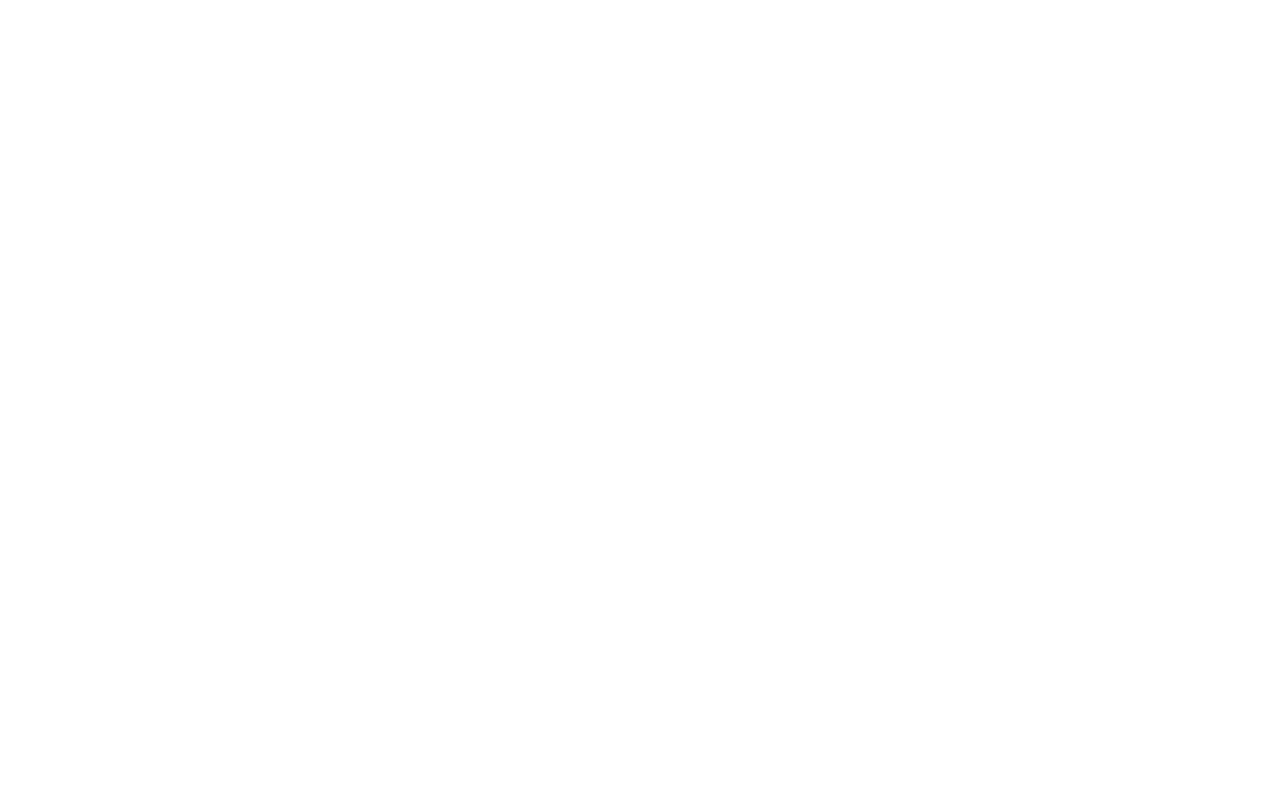
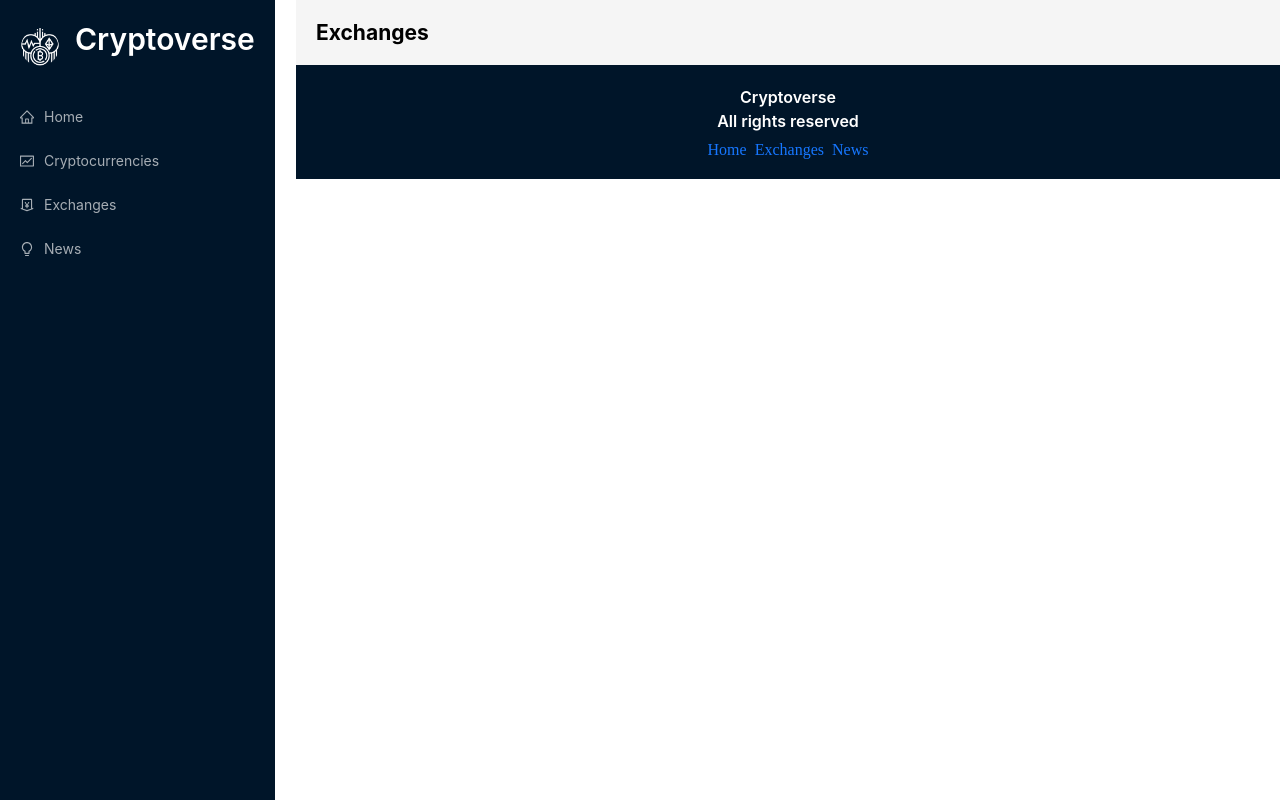
Before and after one commit to likemcode/CryptoSpace, a React (Create React App) app: page /exchanges in a window 1280 px wide. Built offline with nearby package versions, Linux system fonts and the light colour scheme.

Commit message:
work on Layout

```diff
--- a/package.json
+++ b/package.json
@@ -6,8 +6,10 @@
     "@testing-library/jest-dom": "^5.17.0",
     "@testing-library/react": "^13.4.0",
     "@testing-library/user-event": "^13.5.0",
+    "antd": "^5.13.3",
     "react": "^18.2.0",
     "react-dom": "^18.2.0",
+    "react-router-dom": "^6.21.3",
     "react-scripts": "5.0.1",
     "web-vitals": "^2.1.4"
   },
--- /dev/null
+++ b/src/App.css
@@ -0,0 +1,379 @@
+
+:root{
+    --text-primary:#000;
+    --bgPrimary:#fff;
+   --bgSecondary: #F9F9F9;
+   --pink: #0071bd;
+   --light-blue: #e6f7ff;
+   --border: #d9d9d9;
+}
+
+* {
+    margin: 0;
+    padding: 0;
+    box-sizing: border-box;
+}
+
+a:hover{
+    color: var(--pink) !important;
+}
+
+.app{
+    display: flex;
+    overflow: hidden;
+}
+
+.navbar{
+    flex: 0.2;
+    background-color: rgb(0, 21, 41);
+}
+
+.main{
+    flex: 0.8;
+    width: 100%;
+
+}
+.routes{
+    padding: 20px;
+}
+.nav-container{
+    position: fixed;
+    left: 0;
+    margin: 10px;
+    height: 100vh;
+    margin: 0px;
+    background-color: rgb(0, 21, 41);
+}
+
+.logo-container{
+    background-color: #001529;
+    display: flex;
+    padding: 20px;
+    align-items: center;
+    width: 100%;
+}
+.logo{
+    margin:0 0 0 15px;
+}
+.logo a{
+   color: white;
+}
+.menu-control-container{
+    display: none !important;
+    position: absolute !important;
+    right: 10px !important;
+    top: 25px !important;
+    font-size: 1.2rem !important;
+    background-color: var(--bgSecondary) !important;
+    border: none !important;
+}
+
+.loader{
+    height: 81vh;
+    display: flex;
+    justify-content: center;
+    align-items: center;
+}
+
+@media screen and (max-width:1300px){
+    .main{
+        margin-left: 50px;
+    }
+}
+
+@media screen and (max-width:1170px){
+    .main{
+        margin-left: 50px;
+    }
+}
+
+@media screen and (max-width:1000px){
+    .main{
+        margin-left: 100px;
+    }
+}
+
+@media screen and (max-width:800px){
+    .app{
+        flex-direction: column;
+        overflow: hidden;
+    }
+
+    .navbar{
+        flex: 1;
+    }
+
+    .main{
+        flex: 1;
+        margin-top: 90px;
+        margin-left: 0px;
+        margin-right: 10px;
+    }
+
+    .nav-container{
+        height: 8vh;
+        position:fixed;
+        width: 100%;
+        z-index: 100;
+        background-color: var(--bgSecondary);
+    }
+
+    .menu-control-container{
+        display: block !important;
+    }
+
+    .ant-menu{
+        position: absolute;
+        right: 0px;
+    }
+    .home-title{
+        font-size: 1.4rem !important;
+    }
+    .show-more{
+        font-size: 1.3rem !important;
+    }
+}
+
+.coin-detail-container{
+    margin: 30px;
+}
+
+.coin-heading-container{
+    display: flex;
+    justify-content: center;
+    align-items: center;
+    flex-direction: column;
+    border-bottom: 1px solid var(--border);
+    padding-top: 20px;
+    padding-bottom: 20px;
+    gap: 10px;
+}
+
+.coin-heading-container .coin-name{
+    font-weight: 900;
+    color: var(--pink);
+}
+
+.coin-heading-container p{
+    font-size: 1rem;
+    opacity: 0.9;
+    margin-bottom: 20px;
+}
+
+.stats-container{
+    display: flex;
+    justify-content: space-between;
+    align-items: center;
+    gap: 40px;
+}
+
+.stats-container h2{
+    font-weight: 700;
+    font-size: 1.4rem;
+    margin-top: 20px;
+    color: var(--pink);
+}
+
+.coin-details-heading{
+    font-weight: 700 !important;
+    margin-top: 20px !important;
+    color: var(--pink) !important;
+}
+
+.coin-stats{
+    display: flex;
+    justify-content: space-between;
+    border-bottom: 1px solid var(--border);
+    font-size: 1rem;
+    opacity: 0.9;
+    padding: 20px;
+
+}
+
+.coin-stats-name{
+    display: flex;
+    gap: 10px;
+    font-size: 1rem;
+}
+
+.stats{
+    font-weight: 800;
+}
+
+.coin-value-statistics-heading p{
+    font-size: 1rem;
+    opacity: 0.9;
+}
+
+.coin-desc-link{
+    display: flex;
+    gap: 40px;
+    margin-top: 40px;
+    padding-top: 20px;
+}
+
+.coin-desc-link h2{
+    font-weight: 700;
+    color: var(--pink);
+}
+
+.coin-desc-link p{
+    font-size: 1rem;
+    opacity: 0.9;
+}
+
+.coin-desc-link a{
+    color: var(--pink);
+}
+
+.coin-desc-link h3{
+    font-weight: 700;
+}
+
+.coin-desc{
+    flex: 0.5;
+}
+
+.coin-links{
+  padding: 0px 20px;
+    flex: 0.5;
+}
+
+.coin-link{
+    display: flex;
+    justify-content: space-between;
+    align-items: center;
+    border-bottom: 1px solid var(--border);
+    padding: 20px;
+}
+
+.link-name{
+    text-transform: capitalize;
+    font-size: 1rem;
+}
+
+.coin-link a{
+    color: var(--pink);
+    font-weight: 700;
+    font-size: 1rem;
+}
+
+.coin-link:hover, .coin-stats:hover{
+    background-color: var(--bgSecondary);
+}
+
+@media screen and (max-width:1000px){
+    .stats-container{
+        flex-direction: column;
+    }
+    .coin-desc-link{
+        flex-direction: column;
+    }
+    .stats-container h2{
+        margin-top: 0px;
+    }
+}
+
+@media screen and (max-width: 500px){
+    .coin-links{
+        padding: 0px;
+    }
+    .coin-detail-container{
+        margin: 0;
+    }
+}
+@media screen and (max-width: 500px){
+    .heading{
+        margin-top: 20px;
+    }
+}
+
+.select-news{
+    width: 180px;
+}
+.news-card{
+    min-height: 300px !important;
+}
+.news-image-container{
+    display: flex !important;
+    justify-content: space-between !important;
+}
+.news-title{
+width: 70%;
+}
+
+.news-image-container .img{
+    width:100px;
+    height:100px;
+}
+.news-card p{
+    color: black;
+    margin: 10px 0px !important;
+}
+.provider-container{
+    display: flex;
+    justify-content: space-between;
+}
+.provider-name{
+    margin-left: 10px;
+}
+
+.chart-header{
+    display: flex;
+    justify-content: space-between;
+    gap: 50px;
+    color: #0071bd;
+}
+.chart-title{
+    color: #0071bd !important;
+}
+.price-container{
+    display: flex !important;
+    gap: 20px !important;
+    align-items: center !important;
+    flex-wrap: wrap !important;
+}
+.price-change{
+    font-weight: 900 !important;
+}
+.current-price{
+    margin-top: 0px !important;
+    font-weight: 900 !important;
+}
+.home-heading-container{
+    display: flex;
+    justify-content: space-between;
+    align-items: center;
+    margin-top: 40px;
+}
+.show-more{
+    margin-top: 0px !important;
+}
+.exchange-image{
+    margin: 0px 10px !important;
+}
+.search-crypto{
+    margin: 20px auto 30px auto;
+    width: 250px;
+}
+.crypto-card-container{
+    min-height: 65vh !important;
+}
+.crypto-card{
+    min-width: 250px;
+}
+.crypto-card .crypto-image{
+    width:35px;
+}
+.select-timeperiod{
+    width: 200px !important;
+    margin-top: 20px !important;
+}
+
+.footer {
+    background-color: #001529;
+    display: flex;
+    flex-direction: column;
+    padding: 20px;
+    align-items: center;
+}
--- a/src/App.js
+++ b/src/App.js
@@ -1,13 +1,42 @@
 import React from 'react'
-import {Switch,Route,Link} from 'react-router-dom'
+import './App.css'
+
+import { Routes, Route, Link } from 'react-router-dom';
 import {Layout, Typography, Space} from 'antd'
-
+import {Homepage,Navbar,Exchanges,Cryptocurrencies,CryptoDetails,News} from './components'
 const App = () => {
   return (
     <div className='app'>
         <div className='navbar'>
+           <Navbar/>
+        </div>
+        <div className='main'>
+            <Layout>
+                <div className='routes'>
+                <Routes>
+                    <Route exact path='/' element={<Homepage/>} />
+                    <Route exact path='/exchanges' element={<Exchanges/>} />
+                    <Route exact path='/cryptocurrencies' element={<Cryptocurrencies/>} />
+                    <Route exact path='/crypto/:coinId' element={<CryptoDetails/>} />
+                    <Route exact path='/news' element={<News/>} />
+                </Routes>
 
+                </div>
+            </Layout>
+
+        <div className='footer' level={5}>
+            <Typography.Title level={5} style ={{color:'white', textAlign:'center'}}>
+                Cryptoverse<br/>
+                All rights reserved
+            </Typography.Title>
+            <Space>
+                <Link to='/'>Home</Link>
+                <Link to='/exchanges'>Exchanges</Link>
+                <Link to='/news'>News</Link>
+            </Space>
+            </div>
         </div>
+
     </div>
   )
 }
--- /dev/null
+++ b/src/components/CryptoDetails.jsx
@@ -0,0 +1,11 @@
+import React from 'react'
+
+const CryptoDetails = () => {
+  return (
+    <div>
+
+    </div>
+  )
+}
+
+export default CryptoDetails
--- /dev/null
+++ b/src/components/Cryptocurrencies.jsx
@@ -0,0 +1,11 @@
+import React from 'react'
+
+const Cryptocurrencies = () => {
+  return (
+    <div>
+
+    </div>
+  )
+}
+
+export default Cryptocurrencies
--- /dev/null
+++ b/src/components/Exchanges.jsx
@@ -0,0 +1,11 @@
+import React from 'react'
+
+const Exchanges = () => {
+  return (
+    <div>
+      <h2>Exchanges</h2>
+    </div>
+  )
+}
+
+export default Exchanges
--- /dev/null
+++ b/src/components/Homepage.jsx
@@ -0,0 +1,11 @@
+import React from 'react'
+
+const Homepage = () => {
+  return (
+    <div>
+      <p>Homepage</p>
+    </div>
+  )
+}
+
+export default Homepage
--- /dev/null
+++ b/src/components/Navbar.jsx
@@ -0,0 +1,40 @@
+import React from 'react';
+import {Button, Menu, Typography, Avatar} from 'antd';
+import{Link} from 'react-router-dom';
+import {HomeOutlined, MoneyCollectOutlined, BulbOutlined,FundOutlined, MenuOutlined} from '@ant-design/icons';
+import icon from '../images/cryptocurrency.png'
+
+const Navbar = () => {
+  return (
+    <div className='nav-container'>
+        <div className='logo-container'>
+            <Avatar src={icon} size='large'/>
+            <Typography.Title level={2} className='logo'>
+                <Link to='/'>Cryptoverse</Link>
+            </Typography.Title>
+            {/* <Button className='menu-control-container'>(for Mobile)
+
+            </Button> */}
+        </div>
+        <Menu theme='dark'>
+            <Menu.Item icon={<HomeOutlined />}>
+                <Link to='/'>Home</Link>
+            </Menu.Item>
+            <Menu.Item icon={<FundOutlined />}>
+                <Link to='/cryptocurrencies'>Cryptocurrencies</Link>
+            </Menu.Item>
+            <Menu.Item icon={<MoneyCollectOutlined />}>
+                <Link to='/exchanges'>Exchanges</Link>
+            </Menu.Item>
+            <Menu.Item icon={<BulbOutlined />}>
+                <Link to='/news'>News</Link>
+            </Menu.Item>
+
+        </Menu>
+
+
+    </div>
+  )
+}
+
+export default Navbar
--- /dev/null
+++ b/src/components/News.jsx
@@ -0,0 +1,11 @@
+import React from 'react'
+
+const News = () => {
+  return (
+    <div>
+
+    </div>
+  )
+}
+
+export default News
--- /dev/null
+++ b/src/components/index.js
@@ -0,0 +1,6 @@
+export {default as Navbar} from './Navbar'
+export {default as Cryptocurrencies} from './Cryptocurrencies'
+export {default as CryptoDetails} from './CryptoDetails'
+export {default as Exchanges} from './Exchanges'
+export {default as News} from './News'
+export {default as Homepage} from './Homepage'
--- a/src/index.js
+++ b/src/index.js
@@ -1,7 +1,12 @@
 import React from 'react';
 import ReactDOM from 'react-dom';
 import App from './App';
+import {BrowserRouter as Router} from 'react-router-dom';
 
-ReactDOM.render(<App />, document.getElementById('root'));
 
+ReactDOM.render(
+    <Router>
+        <App />
+    </Router>,
+     document.getElementById('root'));
 // This code has a filename of src/index.js and is written in JavaS
```
Also changed, not shown: src/images/cryptocurrency.png (added), 1 other file (tests, documents, lock files or other folders).
